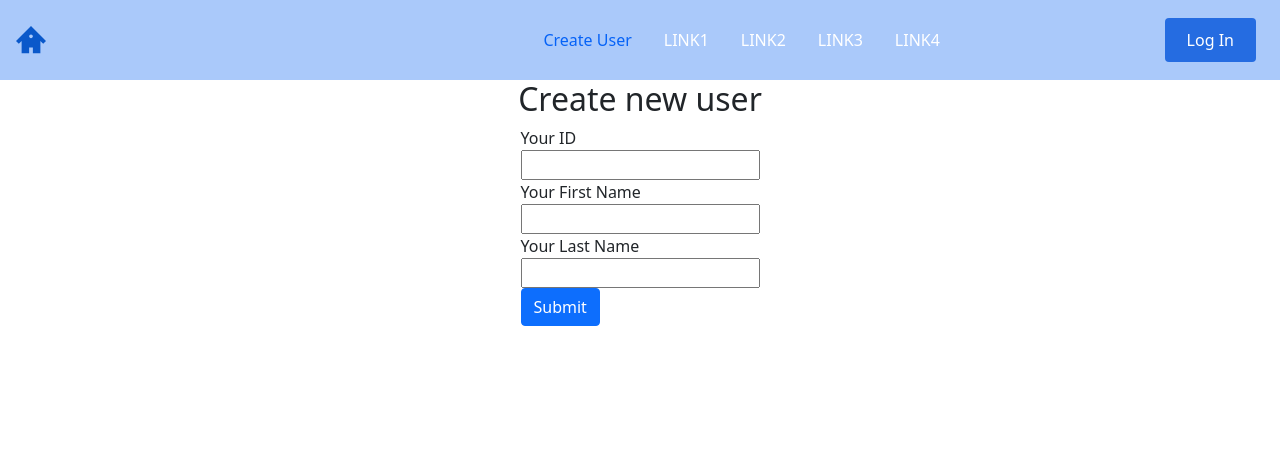
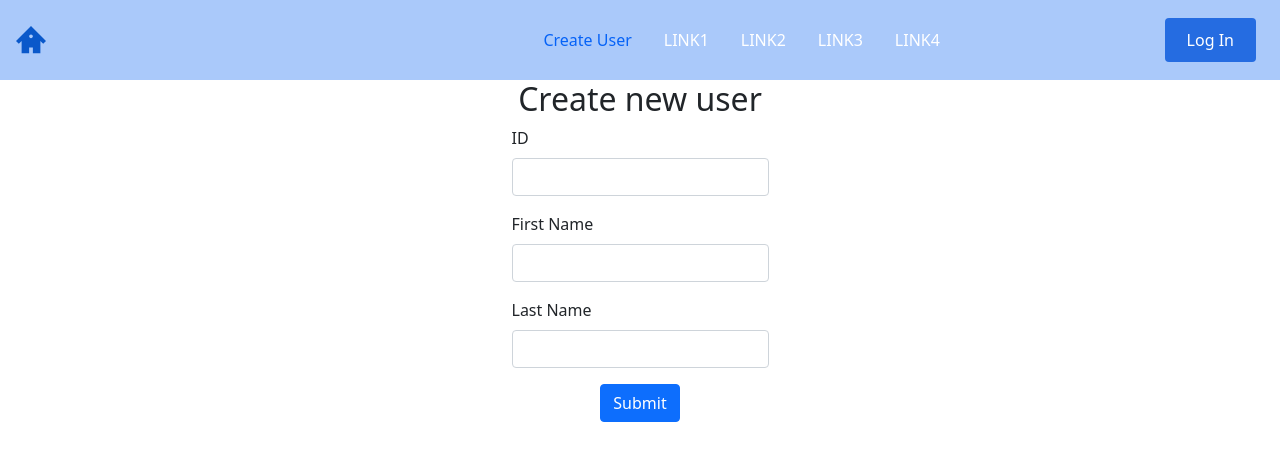
Before and after one commit to Meihong117/Static-Web-App-1, a React (Create React App) app: page /postuser in a window 1280 px wide. Shown: the top 460 px of the page. Built offline with nearby package versions, Linux system fonts and the light colour scheme.

Commit message:
fix delete reload

```diff
--- a/src/components/GetSpecificUrs.js
+++ b/src/components/GetSpecificUrs.js
@@ -34,7 +34,7 @@ const GetSpecificUrs = () => {
 
     return (
         <>
-        <div>
+        <div style={{display:'flex', justifyContent:'center'}}>
             { user.map(i=>(
                 <div key={i.id}>
                     <h3>ID: {i.id}</h3>
--- a/src/components/GetUsers.js
+++ b/src/components/GetUsers.js
@@ -6,7 +6,7 @@ import Pagination from './Pagination'
 import { useParams } from "react-router-dom";
 
 const GetUsers = () => {
-    //== get all users
+    //== GET all users
     const [error,setError]=useState(null)
     const [isLoaded,setIsLoaded]=useState(false)
     const [user,setUser]=useState([])
@@ -14,10 +14,10 @@ const GetUsers = () => {
     const [postsPerPage, setPostsPerPage]=useState(3);
 
     useEffect(()=>{
-        getUsers()
+        getAllUsers()
     },[])
 
-    function getUsers(){
+    function getAllUsers(){
         fetch('https://travel-functionapp.azurewebsites.net/api/users')
         .then(res=>res.json())
         .then(
@@ -30,6 +30,29 @@ const GetUsers = () => {
     }
     if(!isLoaded){return <h3>Loading all users...</h3>}
 
+    function refreshPage() {
+        window.location.reload(false);
+      }
+
+    //== DELETE specific user
+    function deleteUser(id) {
+        fetch(`https://travel-functionapp.azurewebsites.net/api/deleteuser/${id}`,{
+            method:'DELETE',
+            headers : {
+                'Content-Type': 'application/json',
+                'Accept': 'application/json'
+               }
+        })
+        .then(res=>res.json())
+        .then(
+            (result)=>{
+                console.log(result)
+                getAllUsers()
+            }
+        )
+
+    }
+
     //== Pagination
     const indexOfLastPost=currentPage*postsPerPage
     const indexOfFirstPage=indexOfLastPost-postsPerPage
@@ -37,11 +60,7 @@ const GetUsers = () => {
     //change page
     const paginate=(pageNumber)=>setCurrentPage(pageNumber)
 
-     //delete specific user
-    function deleteUser(id) {
-        fetch(`https://travel-functionapp.azurewebsites.net/api/deleteuser/${id}`,{method:'DELETE'})
-            .then(getUsers());
-    }
+
     return (
         <>
             <h3 className='title'>Get All Users: </h3>
@@ -58,7 +77,8 @@ const GetUsers = () => {
                                         <p className='card-text text-center'>Family Name: {i.familyname}</p>
                                     </div>
                                 </Link>
-                                <button onClick={()=>deleteUser(i.id)} type='button' className='btn btn-primary' >DELETE</button>
+                                {/* DELETE */}
+                              <div className='btn justify-content-center'><button onClick={()=>deleteUser(i.id)} type='button' className='btn btn-danger' style={{width:'100px'}}>DELETE</button></div>
                             </div>
                         </div>
                     ))}
--- a/src/components/PostUser.js
+++ b/src/components/PostUser.js
@@ -20,29 +20,31 @@ const PostUser = () => {
             setIsPending(false)
         })
     }
-    const clearInput = ()=>{
-        setId("")
-        setFirstName("")
-        setFamilyName( "")
-     }
+
 
     return (
         <div className='postUser'>
             <h2 style={{textAlign:'center'}}>Create new user</h2>
             <div style={{display:'flex', justifyContent:'center'}}>
                 <form action="" className='form'>
-                    <label htmlFor="">Your ID</label> <br />
-                    <input type="number" id='id' value={id} onChange={(e)=>setId(e.target.value)}/> <br />
-                    <label htmlFor="">Your First Name</label> <br />
-                    <input type="text" id='firstname' value={name} onChange={(e)=>setFirstName(e.target.value)}/> <br />
-                    <label htmlFor="">Your Last Name</label> <br />
-                    <input type="text" id='familyname' value={familyname} onChange={(e)=>setFamilyName(e.target.value)}/> <br />
-
-                    {!isPending && <button type='button' onClick={handleSubmit} className='btn btn-primary '>Submit</button>}
-                    {isPending && <button type='button' onClick={handleSubmit} disabled className='btn btn-primary '>Adding Data...</button>}
+                    <div className='mb-3'>
+                        <label htmlFor="" className='form-label'>ID</label>
+                        <input type="number" className='form-control' id='id' value={id} onChange={(e)=>setId(e.target.value)}/>
+                    </div>
+                    <div className='mb-3'>
+                        <label htmlFor="" className='form-label'>First Name</label>
+                        <input type="text" className='form-control' id='firstname' value={name} onChange={(e)=>setFirstName(e.target.value)}/>
+                    </div>
+                    <div className='mb-3'>
+                        <label htmlFor="" className='form-label'>Last Name</label>
+                        <input type="text" className='form-control' id='familyname' value={familyname} onChange={(e)=>setFamilyName(e.target.value)}/>
+                    </div>
+                    <div style={{display:'flex', justifyContent:'center'}}>
+                        {!isPending && <button type='submit' onClick={handleSubmit} className='btn btn-primary'>Submit</button>}
+                        {isPending && <button type='submit' onClick={handleSubmit} disabled className='btn btn-primary'>Adding Data...</button>}
+                     </div>
                 </form>
             </div>
-
         </div>
     )
 
```
